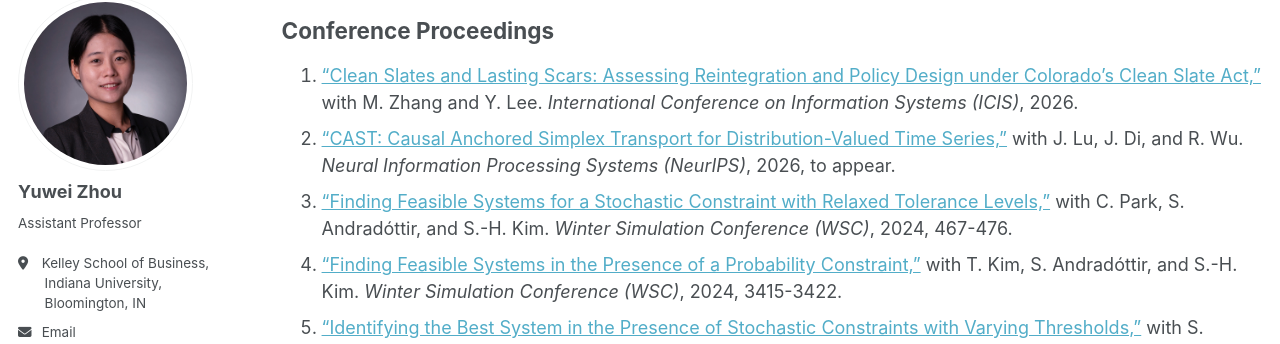
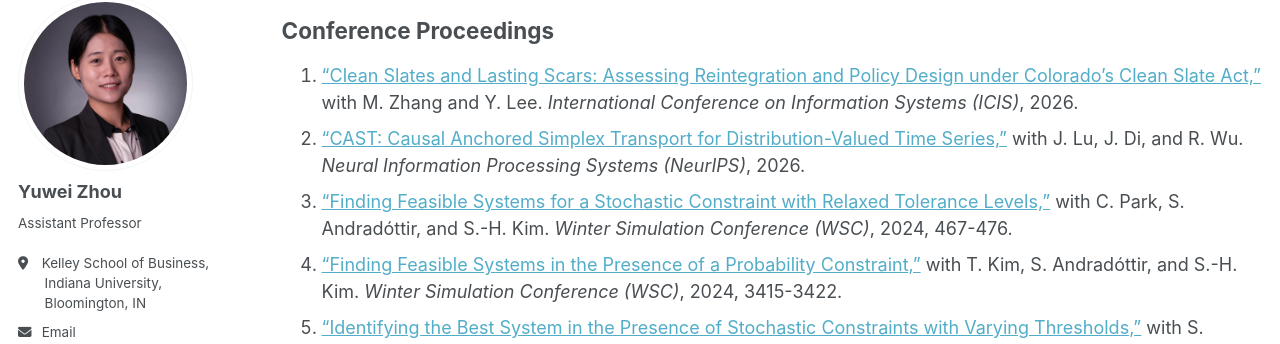
Before and after one commit to yuweizhou3/yuweizhou3.github.io, a Jekyll site: the page built from _pages/publications.md, in a window 1280 px wide and 900 px high, scrolled down 385 px. Shown: the part 105-449 px from the top of the window. Built offline with Jekyll 4.4.1, drawn with Linux system fonts in a browser that asks for light colours; some web fonts are replaced; a script bundle is joined from its source files by our own code; library files that are not in the unit come from our copies.

Commit message:
Update publications.md

```diff
--- a/_pages/publications.md
+++ b/_pages/publications.md
@@ -13,7 +13,7 @@ author_profile: true
 
 ## Conference Proceedings
 1. ["Clean Slates and Lasting Scars: Assessing Reintegration and Policy Design under Colorado's Clean Slate Act,"](https://aisel.aisnet.org/icis2026/society/society/2/) with M. Zhang and Y. Lee. *International Conference on Information Systems (ICIS)*, 2026.
-2. ["CAST: Causal Anchored Simplex Transport for Distribution-Valued Time Series,"](https://arxiv.org/abs/2605.16919) with J. Lu, J. Di, and R. Wu. *Neural Information Processing Systems (NeurIPS)*, 2026, to appear.
+2. ["CAST: Causal Anchored Simplex Transport for Distribution-Valued Time Series,"](https://arxiv.org/abs/2605.16919) with J. Lu, J. Di, and R. Wu. *Neural Information Processing Systems (NeurIPS)*, 2026.
 3. ["Finding Feasible Systems for a Stochastic Constraint with Relaxed Tolerance Levels,"](https://ieeexplore.ieee.org/document/10838993) with C. Park, S. Andradóttir, and S.-H. Kim. *Winter Simulation Conference (WSC)*, 2024, 467-476.
 4. ["Finding Feasible Systems in the Presence of a Probability Constraint,"](https://ieeexplore.ieee.org/document/10838753) with T. Kim, S. Andradóttir, and S.-H. Kim. *Winter Simulation Conference (WSC)*, 2024, 3415-3422.
 5. ["Identifying the Best System in the Presence of Stochastic Constraints with Varying Thresholds,"](https://ieeexplore.ieee.org/abstract/document/9384097) with S. Andradóttir and S.-H. Kim. *Winter Simulation Conference (WSC)*, 2020, 2812-2820.
```
